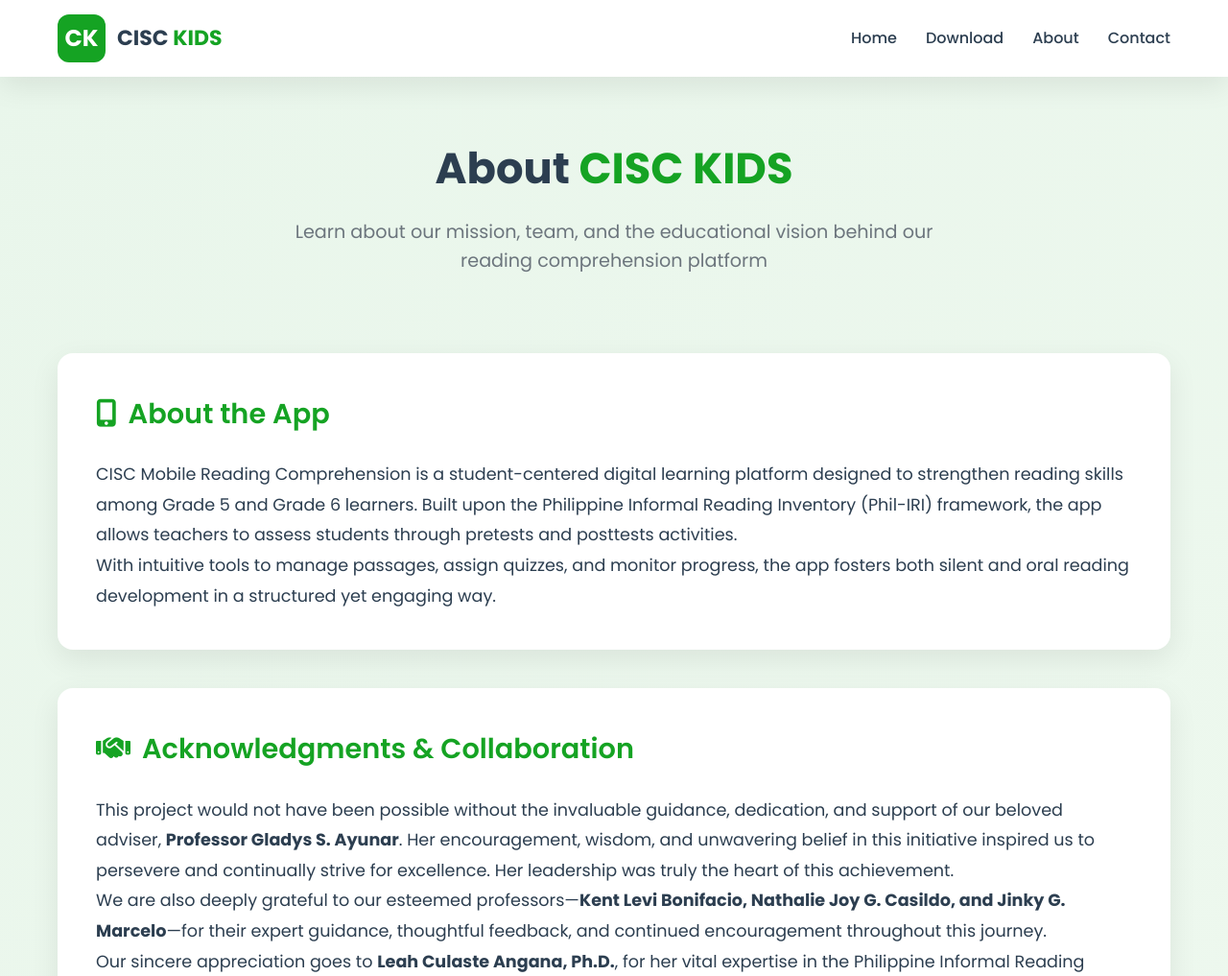
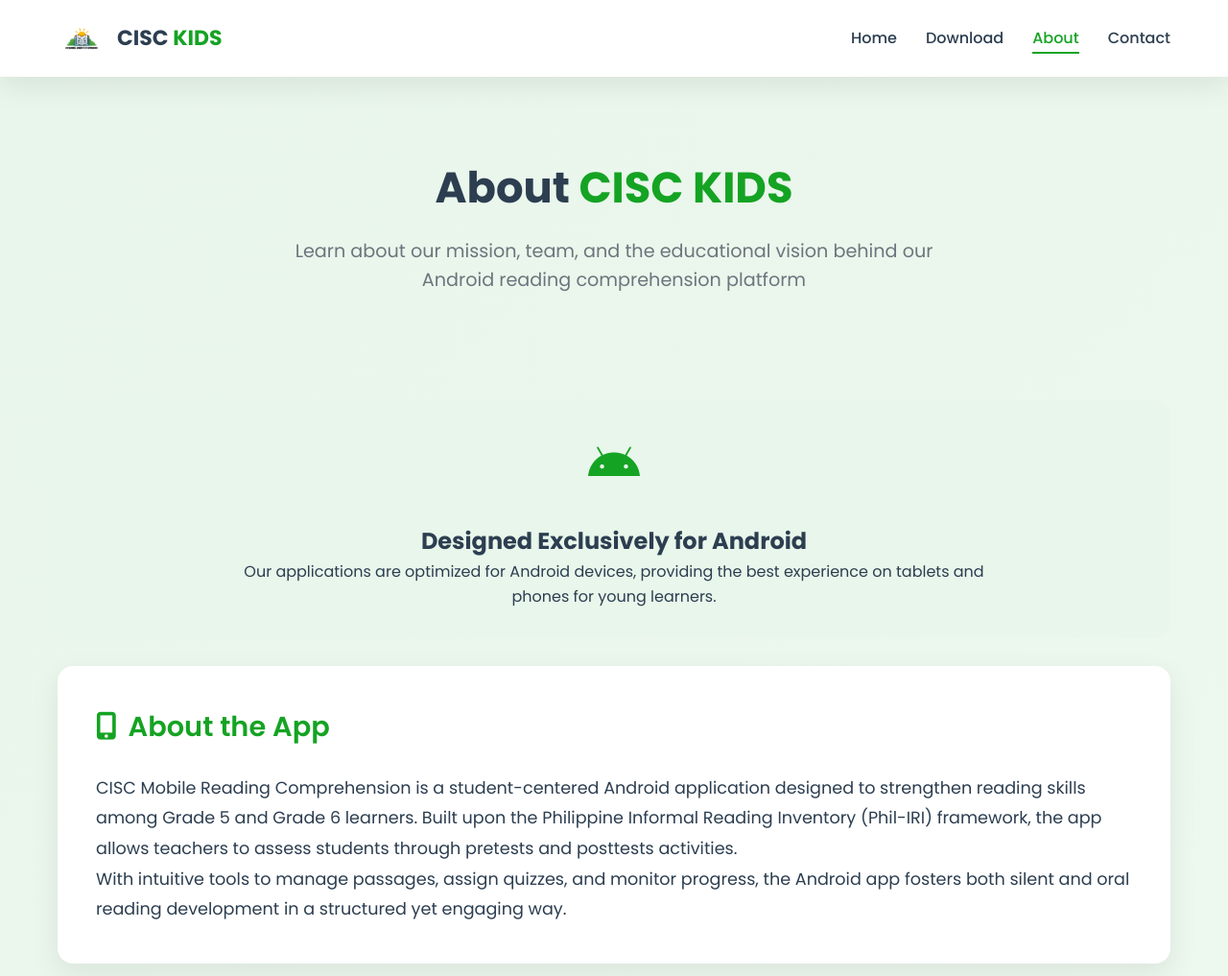
Before and after one commit to cisckids2025/cisckids-site, a plain HTML site: page about.html in a window 1280 px wide. Shown: the top 1017 px of the page at 96% size. Drawn offline with Linux system fonts and the light colour scheme.

Commit message:
Update about.html
tama

```diff
--- a/about.html
+++ b/about.html
@@ -71,14 +71,14 @@
     .logo-img {
       width: 50px;
       height: 50px;
-      border-radius: 12px;
-      background: var(--primary);
       display: flex;
       align-items: center;
       justify-content: center;
-      color: white;
-      font-size: 24px;
-      font-weight: bold;
+    }
+
+    .logo-img img {
+      max-width: 100%;
+      max-height: 100%;
     }
 
     .logo-text {
@@ -123,9 +123,17 @@
       width: 100%;
     }
 
+    nav a.active {
+      color: var(--primary);
+    }
+
+    nav a.active::after {
+      width: 100%;
+    }
+
     /* Page Header */
     .page-header {
-      padding: 60px 0 40px;
+      padding: 80px 0 40px;
       text-align: center;
     }
 
@@ -155,9 +163,9 @@
     .about-section {
       background: var(--white);
       border-radius: 16px;
-      box-shadow: var(--shadow);
       padding: 40px;
       margin-bottom: 40px;
+      box-shadow: var(--shadow);
       transition: var(--transition);
     }
 
@@ -182,6 +190,29 @@
       line-height: 1.8;
     }
 
+    /* Android Focus Section */
+    .android-focus {
+      padding: 30px 0;
+      text-align: center;
+      background: var(--primary-light);
+      border-radius: 16px;
+      margin: 30px 0;
+    }
+
+    .android-content {
+      max-width: 800px;
+      margin: 0 auto;
+      display: flex;
+      flex-direction: column;
+      align-items: center;
+    }
+
+    .android-icon {
+      font-size: 3rem;
+      color: var(--primary);
+      margin-bottom: 20px;
+    }
+
     /* Developers Section */
     .developers {
       display: grid;
@@ -193,7 +224,7 @@
     .developer-card {
       background: var(--primary-light);
       border-radius: 16px;
-      padding: 25px;
+      padding: 30px;
       text-align: center;
       transition: var(--transition);
       border: 1px solid rgba(21, 163, 35, 0.1);
@@ -204,14 +235,19 @@
       box-shadow: 0 12px 25px rgba(21, 163, 35, 0.15);
     }
 
-    .developer-img {
+    .developer-image {
       width: 120px;
       height: 120px;
       border-radius: 50%;
+      margin: 0 auto 20px;
+      overflow: hidden;
+      border: 4px solid var(--primary);
+    }
+
+    .developer-image img {
+      width: 100%;
+      height: 100%;
       object-fit: cover;
-      border: 4px solid var(--primary);
-      margin: 0 auto 20px;
-      box-shadow: 0 8px 16px rgba(0, 0, 0, 0.1);
     }
 
     .developer-name {
@@ -353,14 +389,14 @@
       nav ul {
         gap: 15px;
       }
-    }
 
-    @media (max-width: 576px) {
       .header-content {
         flex-direction: column;
         gap: 15px;
       }
+    }
 
+    @media (max-width: 576px) {
       nav ul {
         flex-wrap: wrap;
         justify-content: center;
@@ -373,6 +409,11 @@
       .section-title {
         font-size: 1.5rem;
       }
+
+      .app-card {
+        flex-direction: column;
+        text-align: center;
+      }
     }
   </style>
 </head>
@@ -382,7 +423,9 @@
     <div class="container">
       <div class="header-content">
         <a href="index.html" class="logo">
-          <div class="logo-img">CK</div>
+          <div class="logo-img">
+            <img src="logo.png" alt="CISC KIDS Logo">
+          </div>
           <div class="logo-text">CISC <span>KIDS</span></div>
         </a>
         <nav>
@@ -401,21 +444,32 @@
   <section class="page-header">
     <div class="container">
       <h1 class="page-title">About <span>CISC KIDS</span></h1>
-      <p class="page-subtitle">Learn about our mission, team, and the educational vision behind our reading comprehension platform</p>
+      <p class="page-subtitle">Learn about our mission, team, and the educational vision behind our Android reading comprehension platform</p>
     </div>
   </section>
 
   <!-- About Content -->
   <section class="about-content">
     <div class="container">
+      <!-- Android Focus Section -->
+      <div class="android-focus">
+        <div class="android-content">
+          <div class="android-icon">
+            <i class="fab fa-android"></i>
+          </div>
+          <h2>Designed Exclusively for Android</h2>
+          <p>Our applications are optimized for Android devices, providing the best experience on tablets and phones for young learners.</p>
+        </div>
+      </div>
+
       <!-- About the App -->
       <div class="about-section">
         <h2 class="section-title">
           <i class="fas fa-mobile-alt"></i> About the App
         </h2>
         <div class="section-content">
-          <p>CISC Mobile Reading Comprehension is a student-centered digital learning platform designed to strengthen reading skills among Grade 5 and Grade 6 learners. Built upon the Philippine Informal Reading Inventory (Phil-IRI) framework, the app allows teachers to assess students through pretests and posttests activities.</p>
-          <p>With intuitive tools to manage passages, assign quizzes, and monitor progress, the app fosters both silent and oral reading development in a structured yet engaging way.</p>
+          <p>CISC Mobile Reading Comprehension is a student-centered Android application designed to strengthen reading skills among Grade 5 and Grade 6 learners. Built upon the Philippine Informal Reading Inventory (Phil-IRI) framework, the app allows teachers to assess students through pretests and posttests activities.</p>
+          <p>With intuitive tools to manage passages, assign quizzes, and monitor progress, the Android app fosters both silent and oral reading development in a structured yet engaging way.</p>
         </div>
       </div>
 
@@ -438,19 +492,21 @@
         </h2>
         <div class="developers">
           <div class="developer-card">
-            <div class="developer-img" style="background: #4CAF50; display: flex; align-items: center; justify-content: center; color: white; font-size: 2.5rem;">
-              <i class="fas fa-user"></i>
+            <div class="developer-image">
+              <img src="developer1.png" alt="Dan Ephraim R. Macabenlar">
             </div>
             <h3 class="developer-name">Dan Ephraim R. Macabenlar</h3>
             <div class="developer-role">Developer/Researcher</div>
+            <p>Android application developer focused on creating engaging educational experiences.</p>
           </div>
 
           <div class="developer-card">
-            <div class="developer-img" style="background: #FFD600; display: flex; align-items: center; justify-content: center; color: white; font-size: 2.5rem;">
-              <i class="fas fa-user"></i>
+            <div class="developer-image">
+              <img src="developer2.png" alt="Angelou C. Lapad">
             </div>
             <h3 class="developer-name">Angelou C. Lapad</h3>
             <div class="developer-role">Researcher</div>
+            <p>Education specialist researching effective reading comprehension strategies for mobile learning.</p>
           </div>
         </div>
       </div>
@@ -458,9 +514,9 @@
       <!-- Counterpart Apps -->
       <div class="about-section">
         <h2 class="section-title">
-          <i class="fas fa-cubes"></i> Counterpart Apps in the Series
+          <i class="fas fa-cubes"></i> Android Apps in the Series
         </h2>
-        <p class="section-content">The CISC Mobile Reading Comprehension app is part of the CISC KIDS series, which includes these complementary educational apps:</p>
+        <p class="section-content">The CISC Mobile Reading Comprehension app is part of the CISC KIDS Android series, which includes these complementary educational apps:</p>
 
         <div class="counterpart-apps">
           <div class="app-card">
@@ -504,7 +560,7 @@
       <div class="footer-content">
         <div class="footer-column">
           <h3>CISC KIDS</h3>
-          <p>A mobile reading comprehension platform designed for educational excellence.</p>
+          <p>Android reading comprehension platform designed for educational excellence.</p>
         </div>
 
         <div class="footer-column">
```
